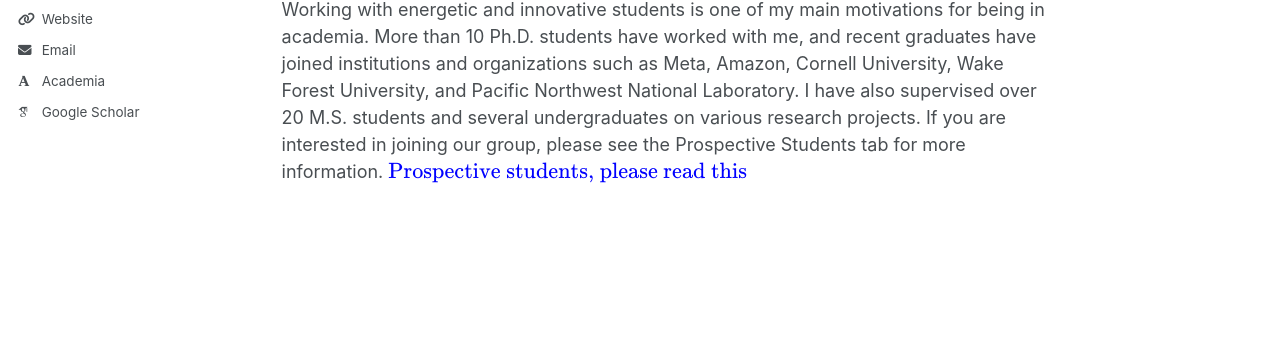
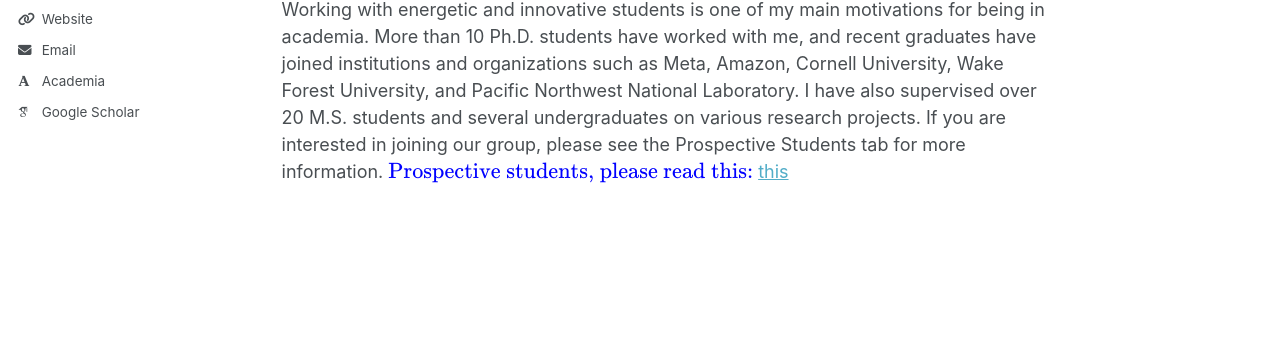
Before and after one commit to arifulazad/arifulazad.github.io, a Jekyll site: the page built from _pages/about.md, in a window 1280 px wide and 1078 px high. Shown: the part 488-842 px from the top of the window. Built offline with Jekyll 4.4.1, drawn with Linux system fonts in a browser that asks for light colours; some web fonts are replaced; a script that is not in the unit is left out.

Commit message:
Update about.md

```diff
--- a/_pages/about.md
+++ b/_pages/about.md
@@ -15,4 +15,4 @@ My primary area of research is high-performance computing, with a focus on devel
 
 Research Group
 ======
-Working with energetic and innovative students is one of my main motivations for being in academia. More than 10 Ph.D. students have worked with me, and recent graduates have joined institutions and organizations such as Meta, Amazon, Cornell University, Wake Forest University, and Pacific Northwest National Laboratory. I have also supervised over 20 M.S. students and several undergraduates on various research projects. If you are interested in joining our group, please see the Prospective Students tab for more information. $${\color{blue}\text{Prospective students, please read this}}$$
+Working with energetic and innovative students is one of my main motivations for being in academia. More than 10 Ph.D. students have worked with me, and recent graduates have joined institutions and organizations such as Meta, Amazon, Cornell University, Wake Forest University, and Pacific Northwest National Laboratory. I have also supervised over 20 M.S. students and several undergraduates on various research projects. If you are interested in joining our group, please see the Prospective Students tab for more information. $${\color{blue}\text{Prospective students, please read this:}}$$  [this](_pages/prospective.md)
```
